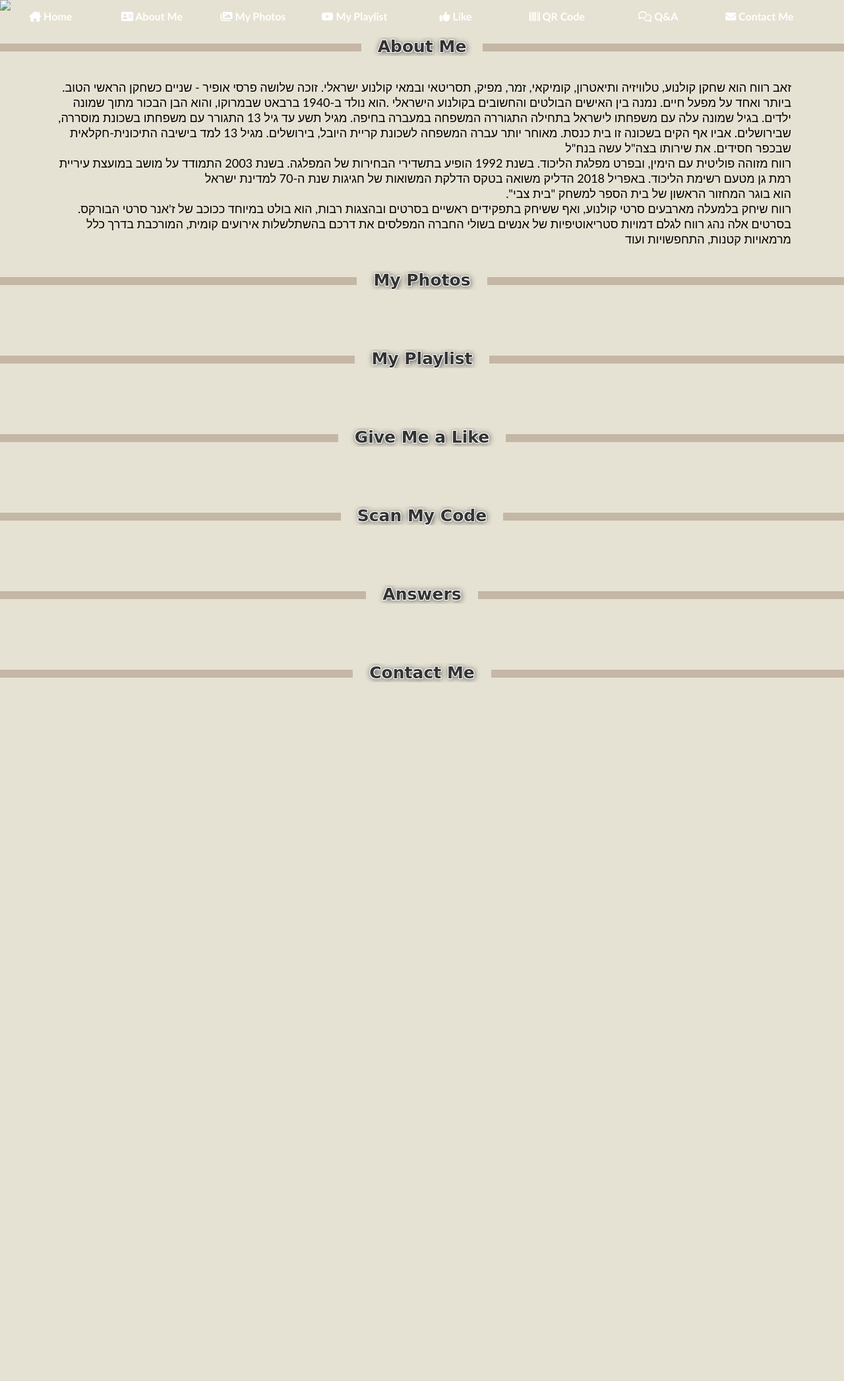
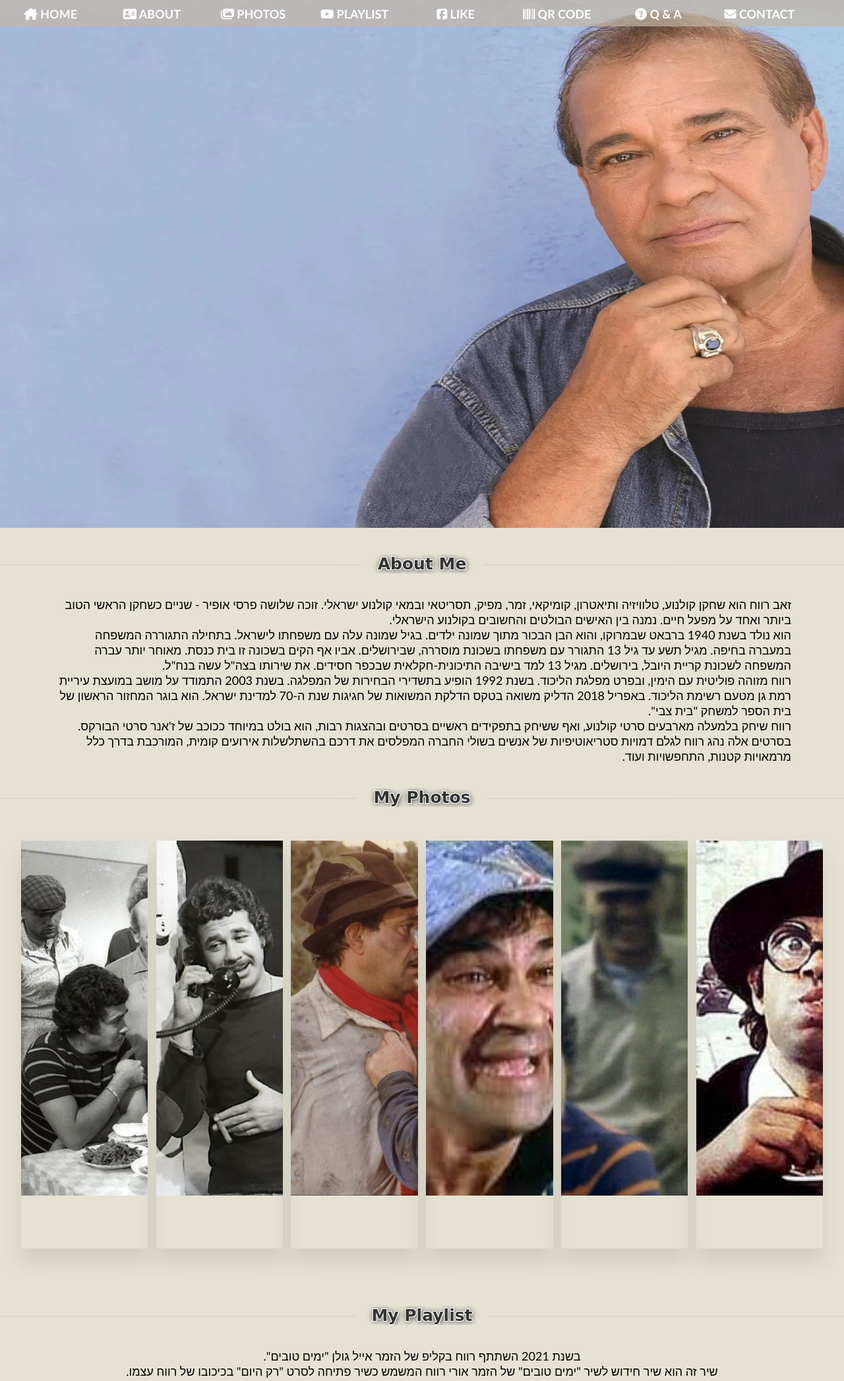
Before and after one commit to EdenChai/GoldenYearsWeb, a plain HTML site: page index.html in a window 1280 px wide. Shown: the top 2093 px of the page at 66% size. Before the commit the page ends 1088 px from the top, so only its background shows below. Drawn offline with Linux system fonts and the light colour scheme.

Commit message:
Finish photos, playlist and QR code sections

```diff
--- a/index.html
+++ b/index.html
@@ -11,27 +11,25 @@
       padding: 0;
     }
   </style>
-
 </head>
-
 
 <body>
   <div id="menu">
     <b>
-    <a href="#home"><i class="fa-solid fa-house-chimney"></i> Home</a>
-    <a href="#about"><i class="fa-solid fa-address-card"></i> About Me</i></a>
-    <a href="#photos"><i class="fa-solid fa-images"></i> My Photos</a>
-    <a href="#playlist"><i class="fa-brands fa-youtube"></i> My Playlist</a>
-    <a href="#like"><i class="fa-solid fa-thumbs-up"></i> Like</a>
-    <a href="#qrcoder"><i class="fa-solid fa-barcode"></i> QR Code</a>
-    <a href="#spa"><i class="fa fa-comments-o"></i> Q&A</a>
-    <a href="#contact"><i class="fa-solid fa-envelope"></i> Contact Me</a>
+    <a href="#home"><i class="fa-solid fa-house-chimney"></i> HOME</a>
+    <a href="#about"><i class="fa-solid fa-address-card"></i> ABOUT</i></a>
+    <a href="#photos"><i class="fa-solid fa-images"></i> PHOTOS</a>
+    <a href="#playlist"><i class="fa-brands fa-youtube"></i> PLAYLIST</a>
+    <a href="#like"><i class="fa-brands fa-facebook-square"></i> LIKE</a>
+    <a href="#qrcoder"><i class="fa-solid fa-barcode"></i> QR CODE</a>
+    <a href="#spa"><i class="fa-solid fa-circle-question"></i></i> Q & A</a>
+    <a href="#contact"><i class="fa-solid fa-envelope"></i> CONTACT</a>
     </b>
   </div>
 
   <section id="home" class="home_class">
       <picture>
-        <img class="center-fit" src="images/426117.webp">
+        <img class="cover-picture" src="images/cover.jpg">
       </picture>
   </section>
 
@@ -42,21 +40,14 @@
     <br />
     <br />
     <div id="about-me">
-      <p>
-        .זאב רווח הוא שחקן קולנוע, טלוויזיה ותיאטרון, קומיקאי, זמר, מפיק, תסריטאי ובמאי קולנוע ישראלי. זוכה שלושה פרסי אופיר - שניים כשחקן הראשי הטוב ביותר ואחד על מפעל חיים. נמנה בין האישים הבולטים והחשובים בקולנוע הישראלי
-        .הוא נולד ב-1940 ברבאט שבמרוקו, והוא הבן הבכור מתוך שמונה ילדים. בגיל שמונה עלה עם משפחתו לישראל
-        בתחילה התגוררה המשפחה במעברה בחיפה. מגיל תשע עד גיל 13 התגורר עם משפחתו בשכונת מוסררה, שבירושלים. אביו אף הקים בשכונה זו בית כנסת. מאוחר יותר עברה המשפחה לשכונת קריית היובל, בירושלים. מגיל 13 למד בישיבה התיכונית-חקלאית שבכפר חסידים. את שירותו בצה"ל עשה בנח"ל
-      </p>
-      <p>
-        רווח מזוהה פוליטית עם הימין, ובפרט מפלגת הליכוד. בשנת 1992 הופיע בתשדירי הבחירות של המפלגה. בשנת 2003 התמודד על מושב במועצת עיריית רמת גן מטעם רשימת הליכוד. באפריל 2018 הדליק משואה בטקס הדלקת המשואות של חגיגות שנת ה-70 למדינת ישראל
-      </p>
-      <p>
-        ."הוא בוגר המחזור הראשון של בית הספר למשחק "בית צבי
-      </p>
-      <p>
-        רווח שיחק בלמעלה מארבעים סרטי קולנוע, ואף ששיחק בתפקידים ראשיים בסרטים ובהצגות רבות, הוא בולט במיוחד ככוכב של
-        ז'אנר סרטי הבורקס. בסרטים אלה נהג רווח לגלם דמויות סטריאוטיפיות של אנשים בשולי החברה המפלסים את דרכם בהשתלשלות
-        אירועים קומית, המורכבת בדרך כלל מרמאויות קטנות, התחפשויות ועוד
+      <p dir="rtl">
+        זאב רווח הוא שחקן קולנוע, טלוויזיה ותיאטרון, קומיקאי, זמר, מפיק, תסריטאי ובמאי קולנוע ישראלי. זוכה שלושה פרסי אופיר - שניים כשחקן הראשי הטוב ביותר ואחד על מפעל חיים. נמנה בין האישים הבולטים והחשובים בקולנוע הישראלי.
+        <br />
+        הוא נולד בשנת 1940 ברבאט שבמרוקו, והוא הבן הבכור מתוך שמונה ילדים. בגיל שמונה עלה עם משפחתו לישראל. בתחילה התגוררה המשפחה במעברה בחיפה. מגיל תשע עד גיל 13 התגורר עם משפחתו בשכונת מוסררה, שבירושלים. אביו אף הקים בשכונה זו בית כנסת. מאוחר יותר עברה המשפחה לשכונת קריית היובל, בירושלים. מגיל 13 למד בישיבה התיכונית-חקלאית שבכפר חסידים. את שירותו בצה"ל עשה בנח"ל.
+        <br />
+        רווח מזוהה פוליטית עם הימין, ובפרט מפלגת הליכוד. בשנת 1992 הופיע בתשדירי הבחירות של המפלגה. בשנת 2003 התמודד על מושב במועצת עיריית רמת גן מטעם רשימת הליכוד. באפריל 2018 הדליק משואה בטקס הדלקת המשואות של חגיגות שנת ה-70 למדינת ישראל. הוא בוגר המחזור הראשון של בית הספר למשחק "בית צבי".
+        <br />
+        רווח שיחק בלמעלה מארבעים סרטי קולנוע, ואף ששיחק בתפקידים ראשיים בסרטים ובהצגות רבות, הוא בולט במיוחד ככוכב של ז'אנר סרטי הבורקס. בסרטים אלה נהג רווח לגלם דמויות סטריאוטיפיות של אנשים בשולי החברה המפלסים את דרכם בהשתלשלות אירועים קומית, המורכבת בדרך כלל מרמאויות קטנות, התחפשויות ועוד.
       </p>
     </div>
   </section>
@@ -65,9 +56,32 @@
     <br />
     <br />
     <h1>My Photos</h1>
-    <br />
-    <br />
-    <br />
+    <div class="container">
+      <div class="box">
+        <img src="images/photo_2.jpg">
+        <!-- <span>?אמר לך בתיאבון לא</span> -->
+      </div>
+      <div class="box">
+        <img src="images/photo_3.jpg">
+        <!-- <span>Hover</span> -->
+      </div>
+      <div class="box">
+        <img src="images/photo_4.jpg">
+        <!-- <span>Effect</span> -->
+      </div>
+      <div class="box">
+        <img src="images/photo_5.jfif">
+        <!-- <span>Effect</span> -->
+      </div>
+      <div class="box">
+        <img src="images/photo_6.jpg">
+        <!-- <span>Effect</span> -->
+      </div>
+      <div class="box">
+        <img src="images/photo_7.jpg">
+        <!-- <span>Effect</span> -->
+      </div>
+    </div>
   </section>
 
   <section id="playlist" class="section">
@@ -76,7 +90,21 @@
     <h1>My Playlist</h1>
     <br />
     <br />
+    <div id="playlist-description">
+
+    <center>
+    <p dir="rtl">
+      בשנת 2021 השתתף רווח בקליפ של הזמר אייל גולן "ימים טובים".
+      <br />
+      שיר זה הוא שיר חידוש לשיר "ימים טובים" של הזמר אורי רווח המשמש כשיר פתיחה לסרט "רק היום" בכיכובו של רווח עצמו.
+    </p>
+    </center>
+    </div>
     <br />
+    <center>
+      <iframe width="840" height="473" src="https://www.youtube.com/watch?v=b5W7TBcnJq4"></iframe>
+    </center>
+
   </section>
 
   <section id="like" class="section">
@@ -94,7 +122,11 @@
     <h1>Scan My Code</h1>
     <br />
     <br />
-    <br />
+    <center>
+      <img src="images/QR.png" width="250" height="250">
+    </center>
+    <br/>
+
   </section>
 
   <section id="spa" class="section">
--- a/style.css
+++ b/style.css
@@ -1,32 +1,35 @@
 /* @import url('https://fonts.googleapis.com/css?family=Inconsolata|Lato:300,400,700'); */
+
+
+/* ----- Navigation bar ----- */
 #menu {
 	width: 100%;
-	background-color:  none;
+	height: 30px;
+	background-color: #c4b7a6ad;
 	position: fixed;
-	margin-top: 15px;
+	padding-top: 10px;
 }
 
 #menu a {
 	float: left;
 	color: white;
 	display: inline-flexbox;
-	text-decoration: solid;
-	font-size: 16px;
+	text-decoration: none;
+	font-size: 18px;
 	width: 12%;
 	text-align: center;
 	font-family: 'Trebuchet MS', 'Lucida Sans Unicode', 'Lucida Grande', 'Lucida Sans', Arial, sans-serif;
 }
 
 #menu a:hover {
-	background-color: #c4b7a6;
-	border-radius: 100%;
-	/* border-style: groove; */
+	background-color: #c4b7a6d9;
+	/* padding: 4px; */
 }
 
-.center-fit {
+.cover-picture {
 	width: 100%;
 	max-height: 100vh;
-	margin: auto;
+	/* margin-top: 30px; */
   }
 
 body {
@@ -45,15 +48,14 @@ h1
 
 h1:before, h1:after
 {
-	background-color: #c4b7a6;
+	background-color: #c4b7a642;
 	content: '';
 	display: inline-block;
 	height: 2px;
 	position: relative;
 	vertical-align: middle;
 	width: 50%;
-	padding: 5px;
-
+	/* padding: 5px; */
 }
 
 h1:before {
@@ -66,7 +68,7 @@ h1:after {
 	margin-right: -50%;
 }
 
-#about-me
+#about-me, #playlist-description
 {
 	font-family:'Gill Sans', 'Gill Sans MT', Calibri, 'Trebuchet MS', sans-serif;
 	text-align: right;
@@ -74,3 +76,42 @@ h1:after {
 	margin-left: 80px;
 	font-size: large;
 }
+
+.container {
+	display: flex;
+	width: 100%;
+	padding: 4% 2%;
+	box-sizing: border-box;
+	height: 90vh;
+  }
+
+  .box {
+	flex: 1;
+	overflow: hidden;
+	transition: .5s;
+	margin: 0 0.5%;
+	box-shadow: 0 20px 30px rgba(0,0,0,.1);
+	line-height: 0;
+  }
+
+  .box > img {
+	width: 200%;
+	height: calc(100% - 10vh);
+	object-fit: cover;
+	transition: 0.5s;
+  }
+
+  .box > span {
+	font-family:'Gill Sans', 'Gill Sans MT', Calibri, 'Trebuchet MS', sans-serif;
+	font-size: 3vh;
+	display: block;
+	text-align: center;
+	height: 50vh;
+	line-height: 2.6;
+  }
+
+  .box:hover { flex: 1 1 50%; }
+  .box:hover > img {
+	width: 100%;
+	height: 100%;
+  }
```
Also changed, not shown: images/QR.png (added), images/Revach_1.jfif (deleted), images/Revach_2.avif (deleted), images/cover.jpg (added), images/cover.webp (deleted), images/photo_1.jfif (added), images/photo_2.jpg (added), images/photo_3.jpg (added), images/photo_4.jpg (added), images/photo_5.jfif (added), images/photo_6.jpg (added), images/photo_7.jpg (added).
